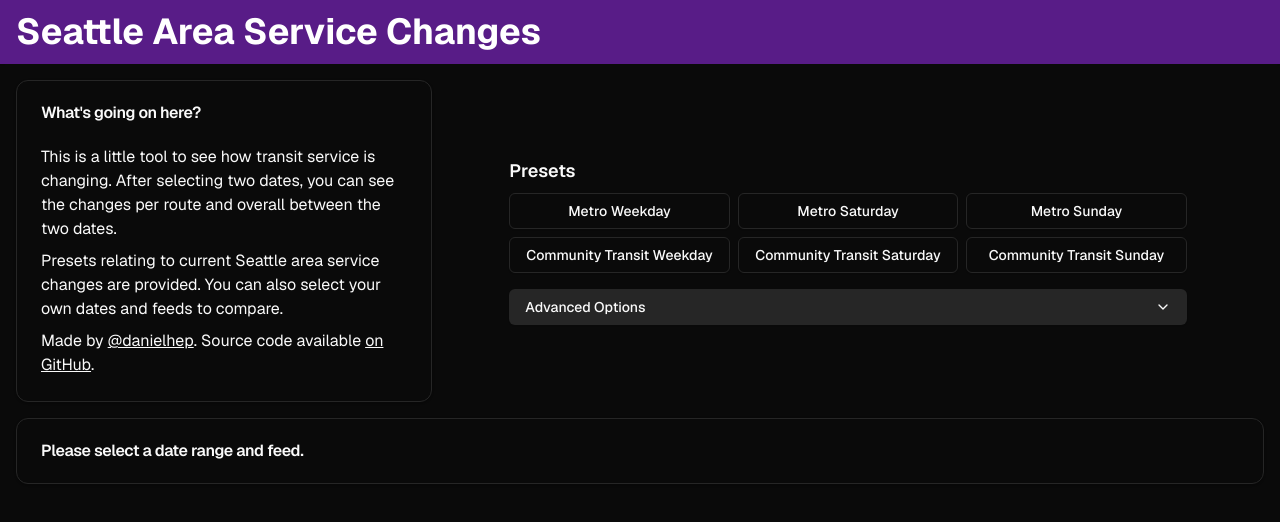
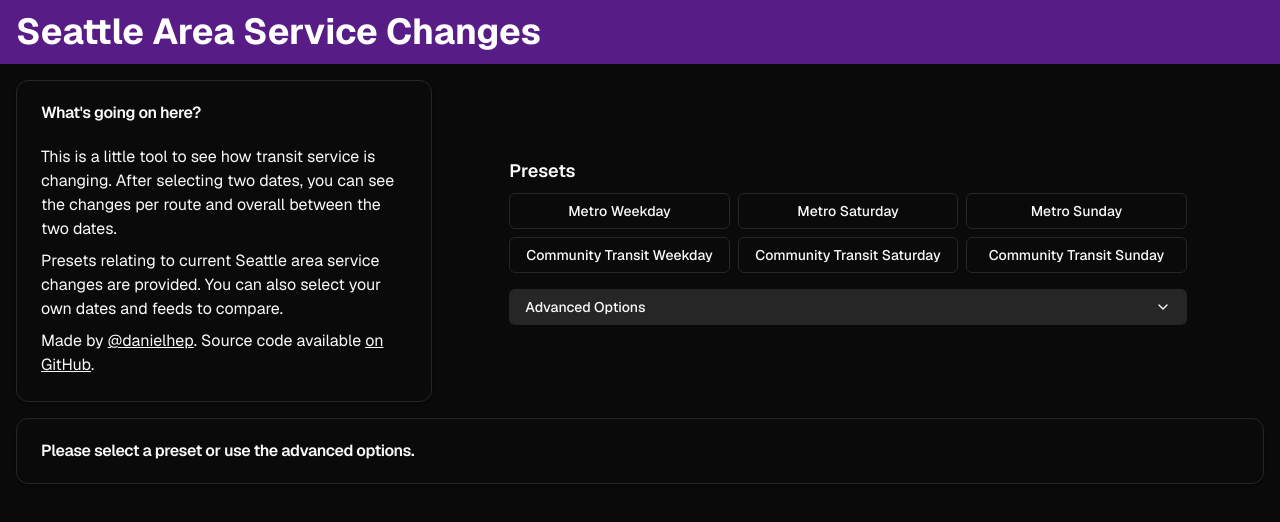
Before and after one commit to danielhep/service-changes, a Next.js app: page / in a window 1280 px wide. Shown: the top 522 px of the page. Built offline with nearby package versions, Linux system fonts and the light colour scheme.

Commit message:
improve help text

```diff
--- a/src/app/page.tsx
+++ b/src/app/page.tsx
@@ -41,7 +41,7 @@
         {!allPresent && (
           <Card>
             <CardHeader>
-              <CardTitle>Please select a date range and feed.</CardTitle>
+              <CardTitle>Please select a preset or use the advanced options.</CardTitle>
             </CardHeader>
           </Card>
         )}
```
